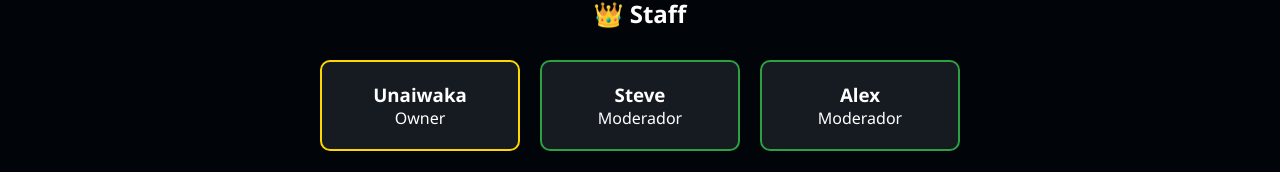
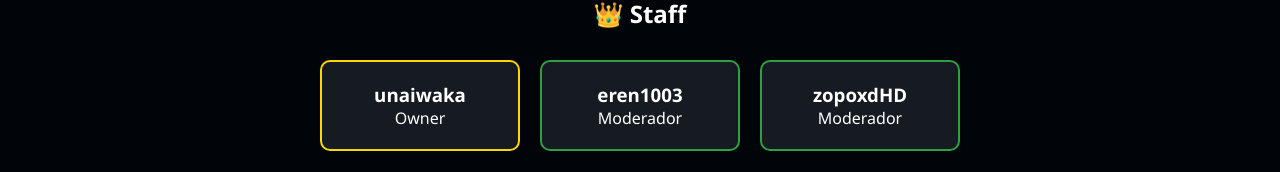
Before and after one commit to unaiwaka2010-maker/WakaBot-Web, a website: page index.html in a window 1280 px wide. Shown: the part 1693-1865 px from the top of the page. Drawn offline with Linux system fonts and the light colour scheme.

Commit message:
Update staff names in index.html

```diff
--- a/index.html
+++ b/index.html
@@ -67,15 +67,15 @@
     <h2>👑 Staff</h2>
     <div class="staff-list">
         <div class="staff-card admin">
-            <h3>Unaiwaka</h3>
+            <h3>unaiwaka</h3>
             <span>Owner</span>
         </div>
         <div class="staff-card mod">
-            <h3>Steve</h3>
+            <h3>eren1003</h3>
             <span>Moderador</span>
         </div>
         <div class="staff-card mod">
-            <h3>Alex</h3>
+            <h3>zopoxdHD</h3>
             <span>Moderador</span>
         </div>
     </div>
```
